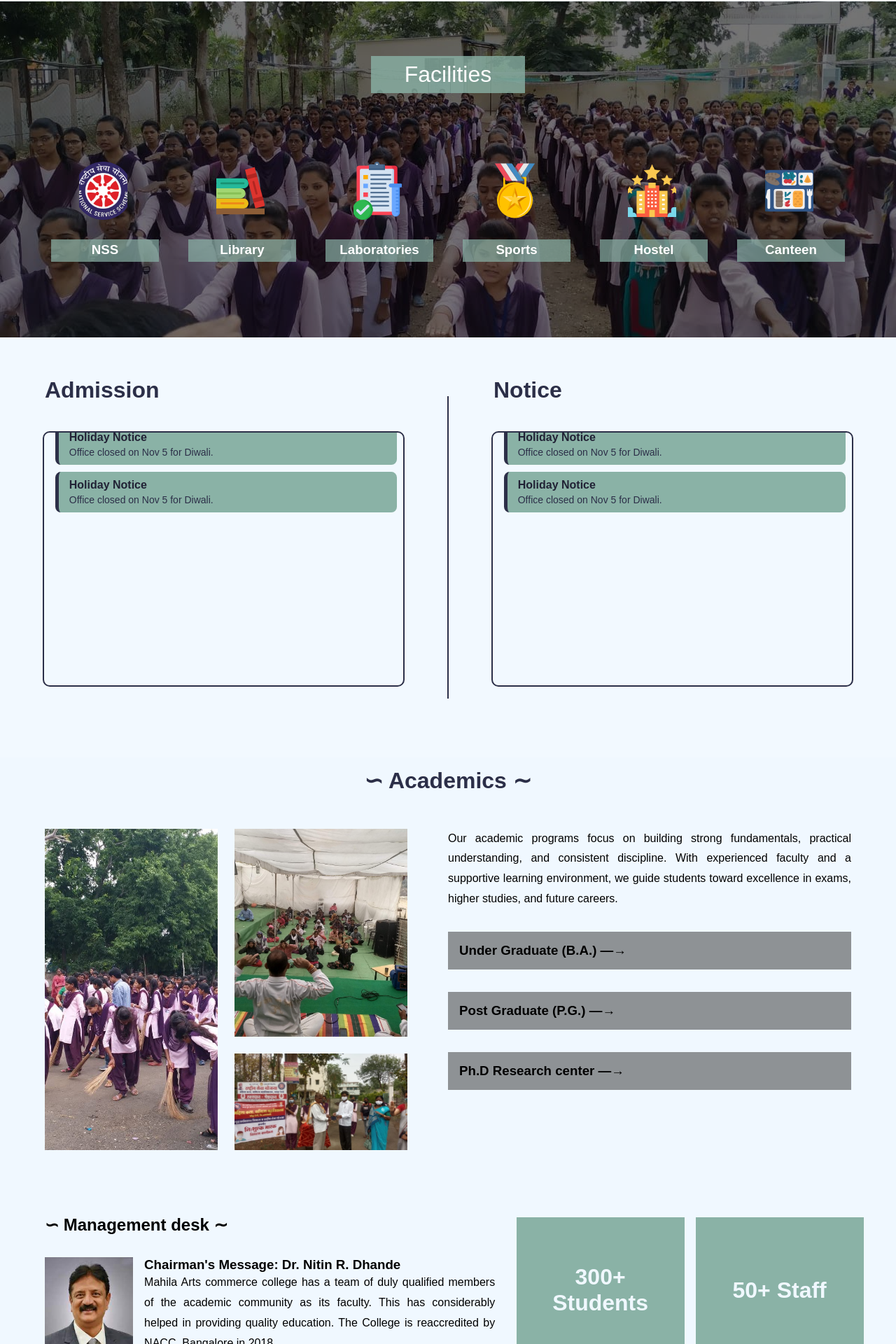
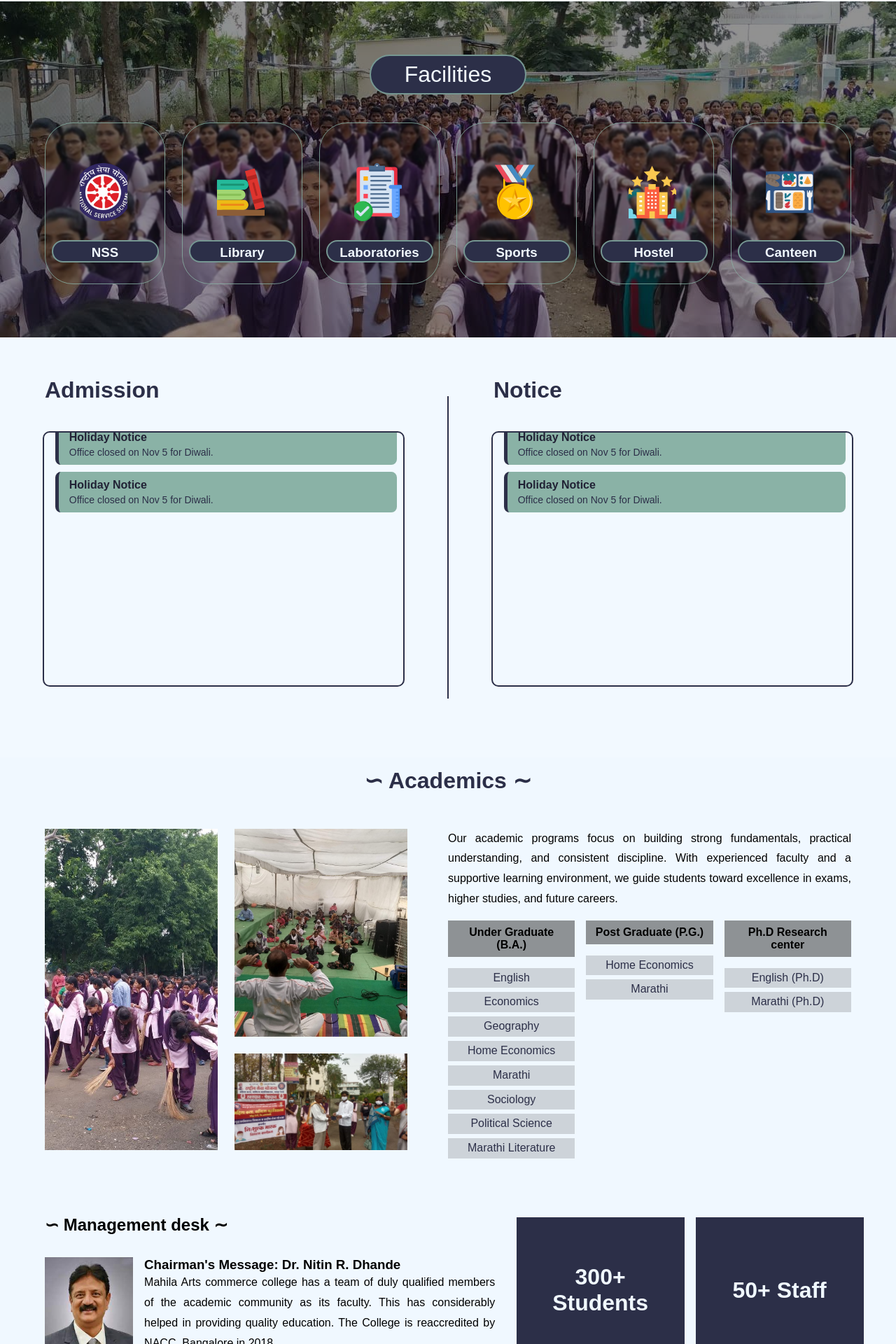
Before and after one commit to VishakhaOmar/MACCR, a React (Vite) app: page / in a window 1280 px wide. Shown: the part 1509-3429 px from the top of the page at 70% size. Built offline with nearby package versions, Linux system fonts and the light colour scheme.

Commit message:
AcadmicsUpdated

```diff
--- a/src/Home.css
+++ b/src/Home.css
@@ -143,7 +143,7 @@ img
   left: 0;
   width: 100%;
   height: 100%;
-  background-color: #0000008b;
+  background-color: #0000006e;
   z-index: 1;
 }
 
@@ -166,8 +166,10 @@ img
   margin-bottom: 0.5rem;
   padding: 0.5rem 3rem;
   font-weight: 540;
-  color: #ffffff;
-  background-color: #8ab2a6ca;
+  color: #F2F9FF ;
+  background-color:#2c2f48 ;
+  border:#8ab2a6ca 2px solid;
+  border-radius: 40px;
 }
 
 .fourth .facility .boxes{
@@ -188,6 +190,10 @@ img
   font-weight: bold;
   font-size: 1rem;
   text-align: center;
+  border-radius: 40px;
+  background: transparent;
+  backdrop-filter: blur(1px);
+  border:1px solid #8ab2a6ca;
 }
 
 .fourth .facility .boxes .box .img{
@@ -207,8 +213,10 @@ img
   width: 90%;
   padding-top: 0.3rem;
   height: 2rem;
-  color: #ffffff;
-  background-color: #8ab2a6b2;
+  color:#f0f8ff ;
+  background-color: #2c2f48;
+  border: 2px solid #8ab2a6ca;
+  border-radius: 20px;
 }
 
 .fourth .facility .boxes .box .img img{
@@ -435,7 +443,7 @@ img
   flex-direction: column;
   justify-content: start;
   align-items: start;
-  gap: 2rem;
+  gap: 1rem;
   padding: 0;
   margin: 0;
 }
@@ -448,10 +456,29 @@ img
   text-align: justify;
   font-family:sans-serif ;
 }
+.sixth-right .courses-Box{
+  display: flex;
+  justify-content: start;
+  align-items: start;
+  gap: 1rem;
+  margin: 0;
+  padding: 0;
+  /* background-color: lightgrey; */
+}
 
-.sixth-right h3{
-  padding: 1rem;
+.sixth-right .courses p{
+  padding:0;
+  margin-bottom: 6px;
+  background-color: #2626262c;
+  text-align: center;
+  color: #2c2f48;
+}
+
+.sixth-right .courses-Box h4{
+  padding: 0.5rem;
   background-color: #2626267c;
+  text-align: center;
+  margin-bottom: 1rem;
 }
 
 .gallery-grid {
@@ -580,7 +607,7 @@ font-size: 1rem;
   padding: 2rem;
   align-items: center;
   justify-content: center;
-  background-color:#8AB2A6;
+  background-color:#2c2f48;
   font-size:2rem ;
   color: #f0f8ff;
   text-align: center;
--- a/src/Home.jsx
+++ b/src/Home.jsx
@@ -183,11 +183,29 @@ const items = [
 
         <div className="sixth-right">
           <p>Our academic programs focus on building strong fundamentals, practical understanding, and consistent discipline. With experienced faculty and a supportive learning environment, we guide students toward excellence in exams, higher studies, and future careers.</p>
-
-          <h3 className="courses">Under Graduate (B.A.) —→</h3>
-          <h3 className="courses">Post Graduate (P.G.) —→</h3>
-          <h3 className="courses">Ph.D Research center —→</h3>
-
+          <div className="courses-Box">
+          <div className="courses">
+            <h4>Under Graduate (B.A.)</h4>
+            <p>English</p>
+            <p>Economics</p>
+            <p>Geography</p>
+            <p>Home Economics</p>
+            <p>Marathi</p>
+            <p>Sociology</p>
+            <p>Political Science</p>
+            <p>Marathi Literature</p>
+          </div>
+          <div className="courses">
+            <h4>Post Graduate (P.G.)</h4>
+              <p>Home Economics</p>
+              <p>Marathi</p>
+            </div>
+          <div className="courses">
+            <h4>Ph.D Research center</h4>
+                <p>English (Ph.D)</p>
+                <p>Marathi (Ph.D)</p>
+            </div>
+          </div>
         </div>
 
       {/*<div className="gallery-grid">
@@ -209,7 +227,7 @@ const items = [
             <h3>Chairman's Message: Dr. Nitin R. Dhande</h3>
             <p>Mahila Arts commerce college  has a team of duly qualified members of the academic community as its faculty. This has considerably helped in providing quality education. The College is reaccredited by NACC, Bangalore in 2018.
               <br />
-              <i style={{color:"red"}}>read more —→</i></p>
+              <i style={{color:"#2c2f48"}}>read more →</i></p>
           </div>
         </div>
         <div className="principal">
@@ -218,7 +236,7 @@ const items = [
             <h3>Principal's Message: Dr. Tushar Deshmukh</h3>
             <p>It gives me immense pleasure to welcome you to Mahila Arts & Commerce College, Chandur Railway — an institution built on the vision of empowering women through quality education and holistic development.
               <br />
-              <i style={{color:"#fd6202"}}>read more —→</i>
+              <i style={{color:"#2c2f48"}}>read more →</i>
             </p>
 
           </div>
```
